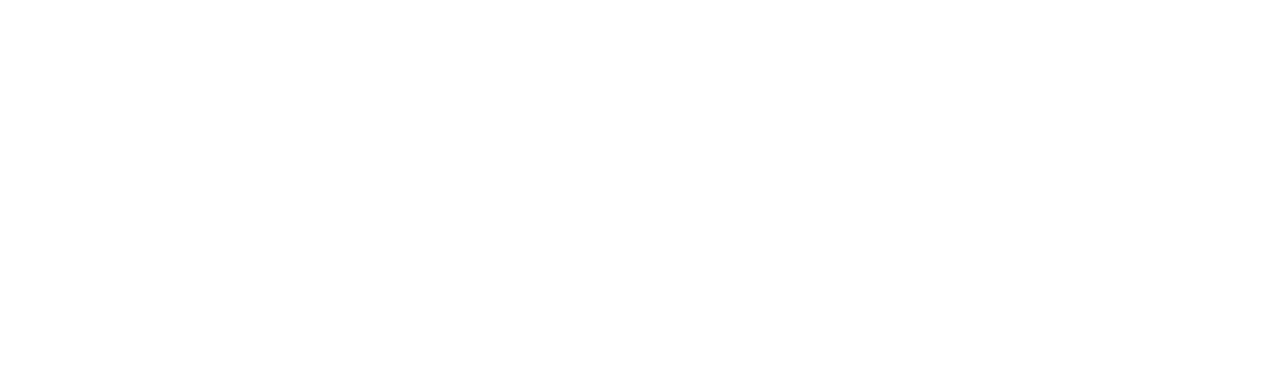
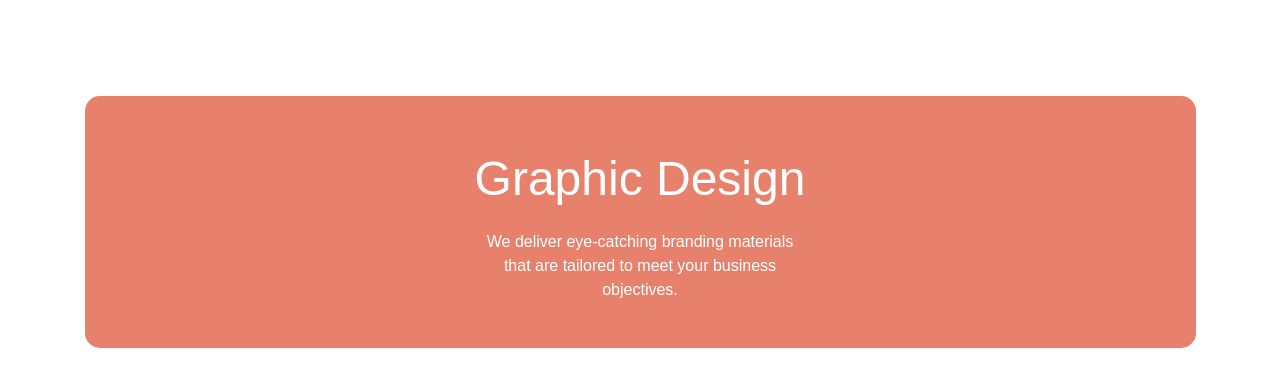
Before and after one commit to magdachikhr-hub/prepare_for_tailwind_pt2, a website: page index.html in a window 1280 px wide. Drawn offline with Linux system fonts and the light colour scheme.

Commit message:
section first done

```diff
--- a/index.html
+++ b/index.html
@@ -4,6 +4,24 @@
     <meta charset="UTF-8" />
     <meta name="viewport" content="width=device-width, initial-scale=1.0" />
     <title>Document</title>
+    <link href="./output.css" rel="stylesheet" />
   </head>
-  <body></body>
+  <body>
+    <header class="h-[96px]"></header>
+    <main>
+      <section class="flex justify-center">
+        <div
+          class="h-[320px] bg-[#E7816B] text-[#FFFFFF] flex flex-col justify-center items-center text-center w-full lg:w-[1111px] lg:h-[252px] lg:rounded-[15px]"
+        >
+          <h2 class="text-[32px] font-mediums lg:text-[48px]">
+            Graphic Design
+          </h2>
+          <p class="w-[327px] mt-[15px] text-[15px] lg:text-[16px]">
+            We deliver eye-catching branding materials that are tailored to meet
+            your business objectives.
+          </p>
+        </div>
+      </section>
+    </main>
+  </body>
 </html>
--- a/input.css
+++ b/input.css
@@ -0,0 +1,7 @@
+@import "tailwindcss";
+@import url("https://fonts.googleapis.com/css2?family=Jost:ital,wght@0,100..900;1,100..900&display=swap");
+
+* {
+  box-sizing: border-box;
+  font-family: "Jost", sans-serif;
+}
--- /dev/null
+++ b/package.json
@@ -0,0 +1,6 @@
+{
+  "dependencies": {
+    "@tailwindcss/cli": "^4.2.1",
+    "tailwindcss": "^4.2.1"
+  }
+}
```
Also changed, not shown: output.css (added), 2 other files.
